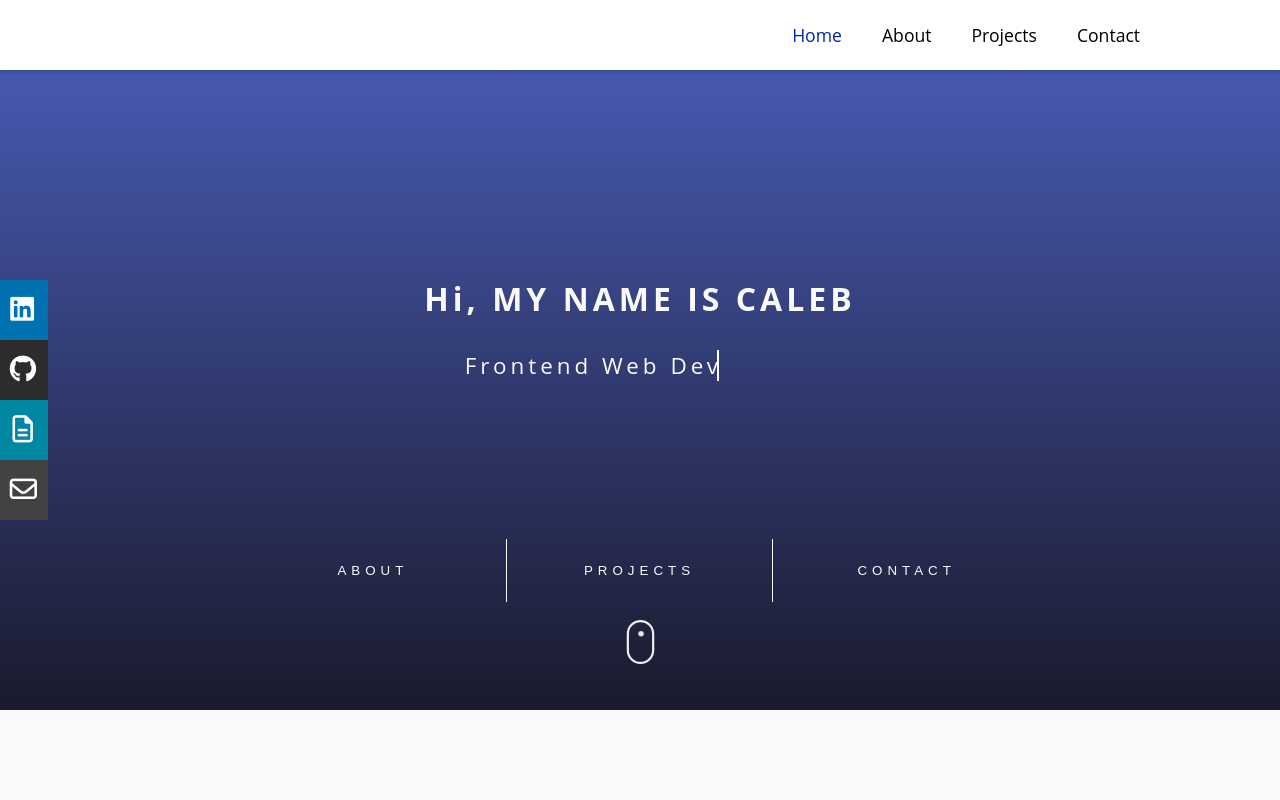
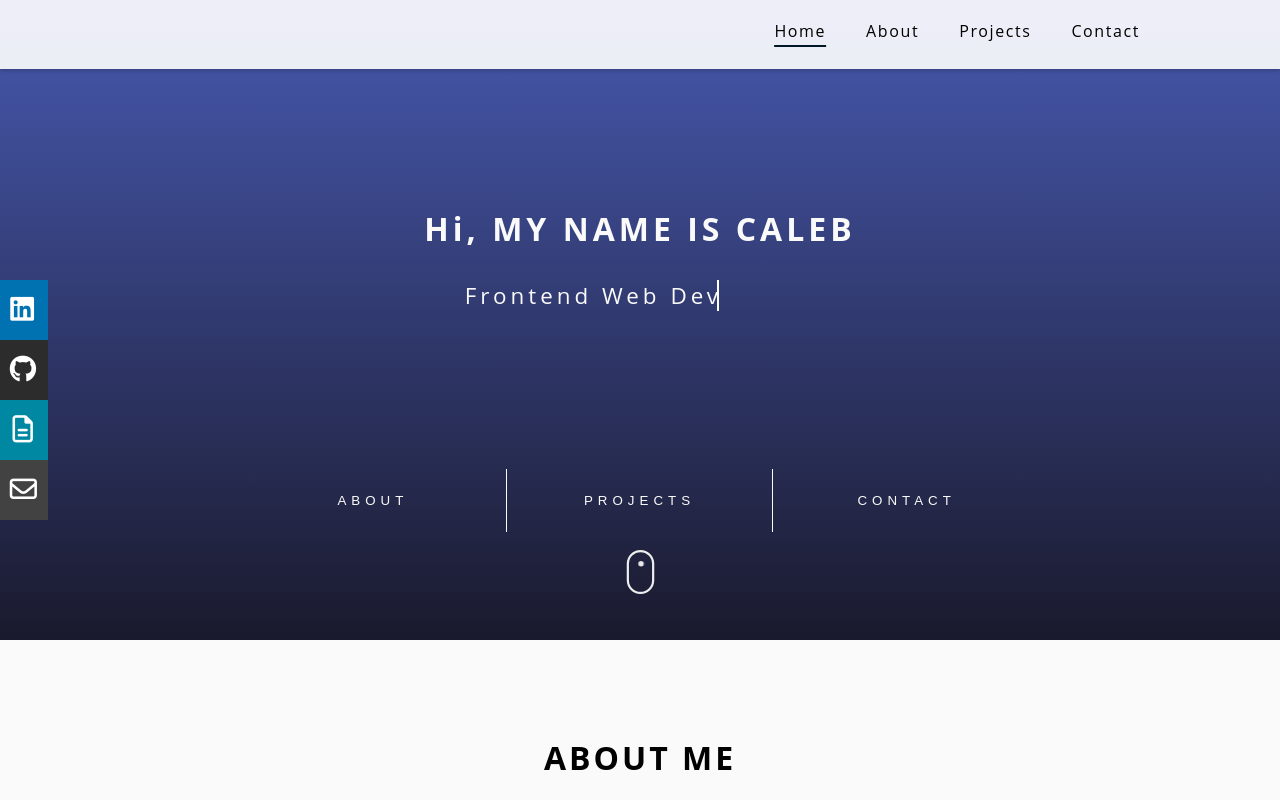
Before and after one commit to Swhag/old-portfolio, a React (Create React App) app: page / in a window 1280 px wide. Shown: the top 800 px of the page. Built offline with nearby package versions, Linux system fonts and the light colour scheme; the HTML template or start-up script is replaced by a standard one.

Commit message:
navbar style updated

```diff
--- a/src/styles/navbar.css
+++ b/src/styles/navbar.css
@@ -1,10 +1,11 @@
 .navbar {
   background-color: rgba(255, 255, 255, 0.9);
   box-shadow: 0 2px 4px 0 rgba(0, 0, 0, 0.2);
+  border-bottom: 2px solid transparent;
 
   color: #000;
   width: 100%;
-  font-size: 1.1rem;
+  font-size: 1rem;
 
   top: 0px;
   padding: 14px 140px;
@@ -13,9 +14,10 @@
   display: flex;
   align-items: center;
   justify-content: flex-end;
-  position: sticky;
-  user-select: none;
+  position: fixed;
 }
+
+/* ------------------------ */
 
 .navbar ul {
   display: flex;
@@ -24,23 +26,66 @@
 }
 
 .navbar li {
-  padding: 3px 0px;
+  position: relative;
+  letter-spacing: 0.1rem;
+  padding-bottom: 0.3rem;
+}
+
+.navbar li::after {
+  content: '';
+  position: absolute;
+  width: 0%;
+  height: 2px;
+  bottom: 0;
+  left: 50%;
+  transform: translateX(-50%);
+  transition: width 0.2s ease-in-out;
+  background-color: #011627;
+}
+
+.navbar li:hover::after {
+  width: 100%;
+}
+
+.navbar li.active::before {
+  content: '';
+  position: absolute;
+  width: 0%;
+  height: 2px;
+  bottom: 0;
+  left: 50%;
+  transform: translateX(-50%);
+  transition: width 0.2s ease-in-out;
+  background-color: #011627;
+}
+
+.navbar li.active:hover::before {
+  width: 100%;
+}
+
+.navbar li.active::after {
+  content: '';
+  position: absolute;
+  width: 100%;
+  height: 2px;
+  bottom: 0;
+  left: 50%;
+  transform: translateX(-50%);
+  background-color: #011627;
 }
 
 .navbar li:hover {
   cursor: pointer;
-  color: #0028a7;
+  color: #011627;
 }
 
-.navbar .active {
-  color: #0028a7 !important;
-}
+/* ------------------------ */
 
 @media (max-width: 768px) {
   .navbar {
-    padding: 12px 10px;
+    padding: 4px;
     justify-content: center;
-    font-size: 0.9rem;
+    font-size: 1rem;
   }
 
   .navbar ul {
@@ -49,10 +94,6 @@
   }
 
   .navbar li {
-    padding: 8px;
-  }
-
-  .navbar li:hover {
-    color: #000;
+    padding: 6px;
   }
 }
```
